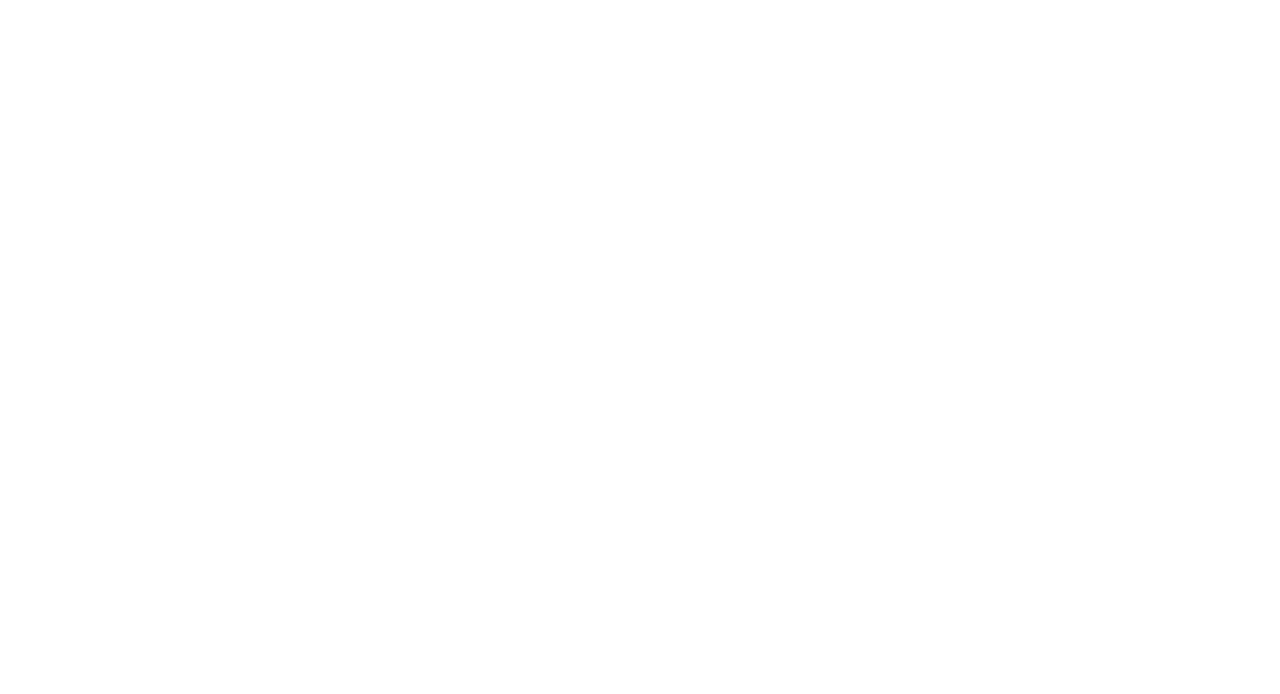
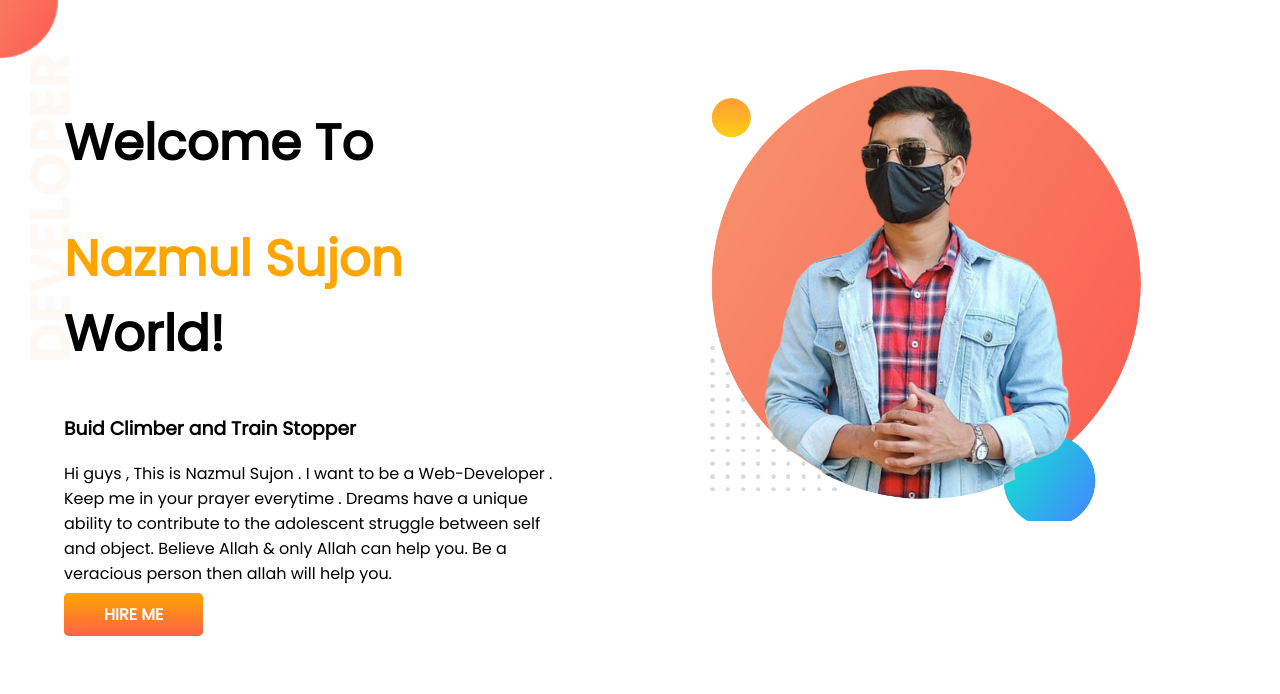
Before and after one commit to nazmul68/developer-portfolio, a plain HTML site: page index.html in a window 1280 px wide. Drawn offline with Linux system fonts and the light colour scheme.

Commit message:
Top section added

```diff
--- a/index.html
+++ b/index.html
@@ -1,13 +1,35 @@
 <!DOCTYPE html>
 <html lang="en">
+
 <head>
     <meta charset="UTF-8">
     <meta http-equiv="X-UA-Compatible" content="IE=edge">
     <meta name="viewport" content="width=device-width, initial-scale=1.0">
     <title>Nazmul's portfolio</title>
+    <link rel="preconnect" href="https://fonts.googleapis.com">
+    <link rel="preconnect" href="https://fonts.gstatic.com" crossorigin>
+    <link href="https://fonts.googleapis.com/css2?family=Poppins&display=swap" rel="stylesheet">
     <link rel="stylesheet" href="style.css">
 </head>
+
 <body>
+    <section class="top-banner">
+        <div class="half-width">
+            <h1>Welcome To</h1>
+            <h1> <span class="color">Nazmul Sujon</span> World!</h1>
+            <h3>Buid Climber and Train Stopper</h3>
+            <p> Hi guys , This is Nazmul Sujon . I want to be a Web-Developer . Keep me in your prayer everytime .
+                Dreams
+                have a unique ability to contribute to the adolescent struggle between self and object.
+                Believe Allah & only Allah can help you. Be a veracious person then allah will help you.
+            </p>
+            <a class="link-button" href="#" target="_blank">HIRE ME</a>
+        </div>
+        <div class="half-width">
+            <img src="images/my-bgg.png" alt="black sunglass">
+        </div>
+    </section>
 
 </body>
+
 </html>
--- a/style.css
+++ b/style.css
@@ -0,0 +1,40 @@
+body {
+    font-family: 'Poppins', sans-serif;
+    margin: 0;
+}
+
+h1 {
+    font-size: 50px;
+}
+
+.color {
+    color: orange;
+}
+
+section {
+    display: flex;
+}
+
+.half-width {
+    width: 50%;
+    padding: 5%;
+}
+
+.half-width img {
+    width: 90%;
+}
+
+.link-button {
+    color: #fff;
+    text-decoration: none;
+    background-color: orange;
+    background-image: linear-gradient(orange, tomato);
+    padding: 10px 40px;
+    border-radius: 5px;
+    font-weight: 650;
+}
+
+.top-banner {
+    background-image: url(images/top-banner.png);
+    background-repeat: no-repeat;
+}
```
Also changed, not shown: images/dream-bg.png (added), images/exp-bg.png (added), images/jhankar.png (added), images/jhankar2.png (added), images/me-removebg-preview.png (added), images/my-bg.png (added), images/my-bg2.png (added), images/my-bgg.png (added), images/top-banner.png (added), 7 other files.
